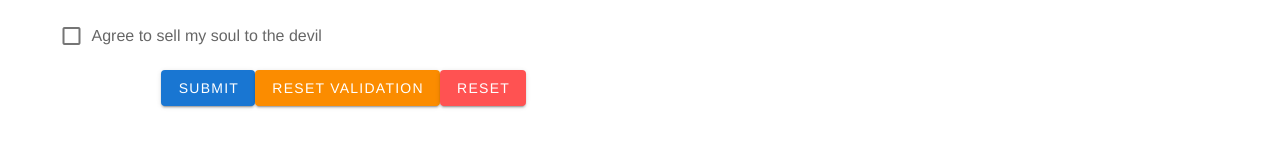
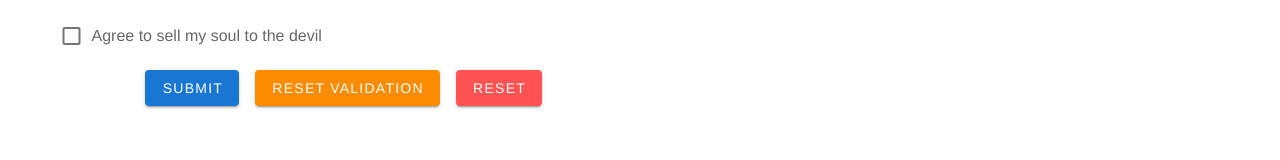
Before and after one commit to avechri/vuetify-dashboard, a Vue app: page /signup in a window 1280 px wide. Shown: the part 400-560 px from the top of the page. Built offline with nearby package versions, Linux system fonts and the light colour scheme.

Commit message:
added a space between btns

```diff
--- a/src/views/Signup.vue
+++ b/src/views/Signup.vue
@@ -55,8 +55,8 @@
             required
           />
 
-          <v-btn type="submit" color="primary">Submit</v-btn>
-          <v-btn color="warning" @click="resetValidation"
+          <v-btn class="mr-4" type="submit" color="primary">Submit</v-btn>
+          <v-btn class="mr-4" color="warning" @click="resetValidation"
             >Reset Validation</v-btn
           >
           <v-btn color="error" @click="resetForm">Reset</v-btn>
```
